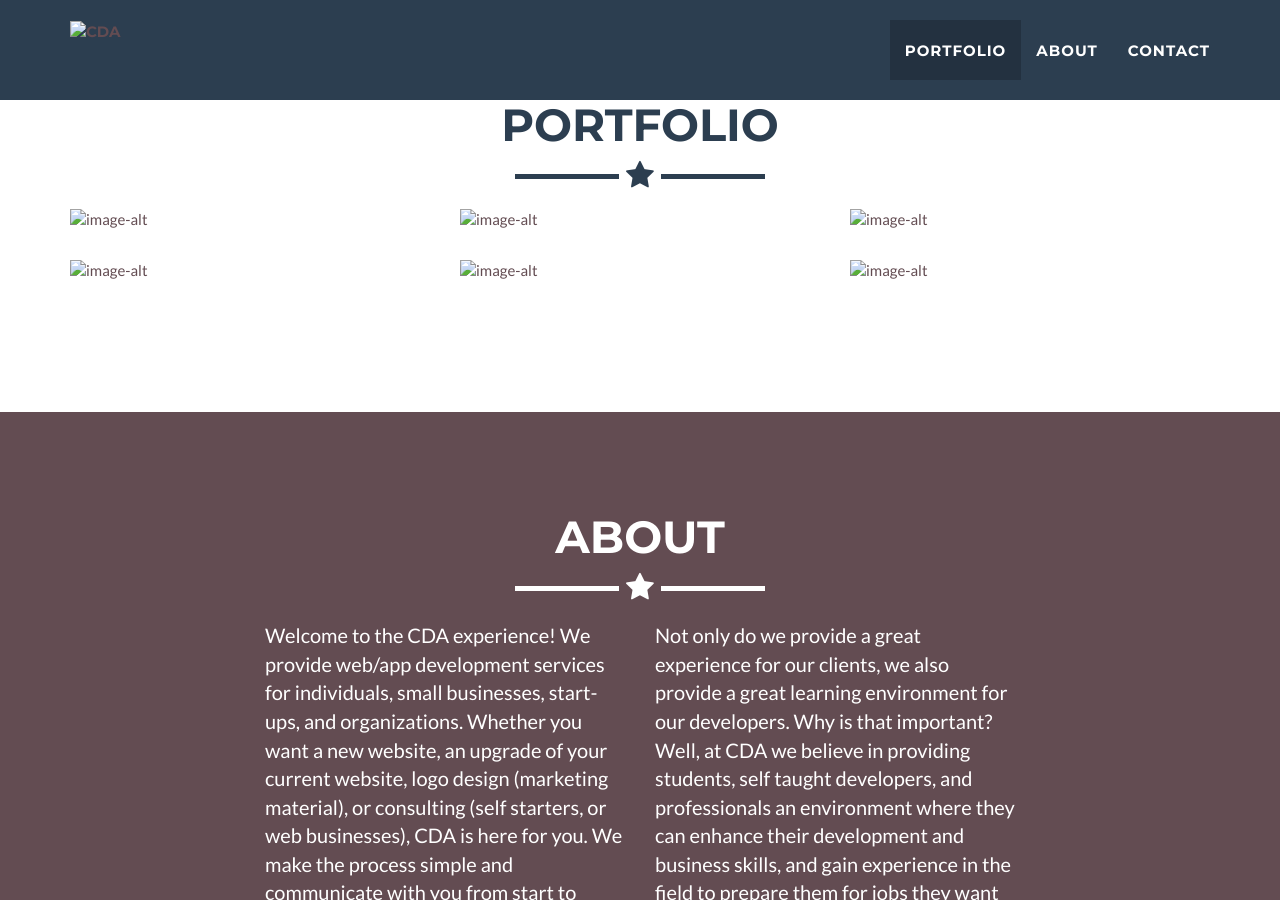
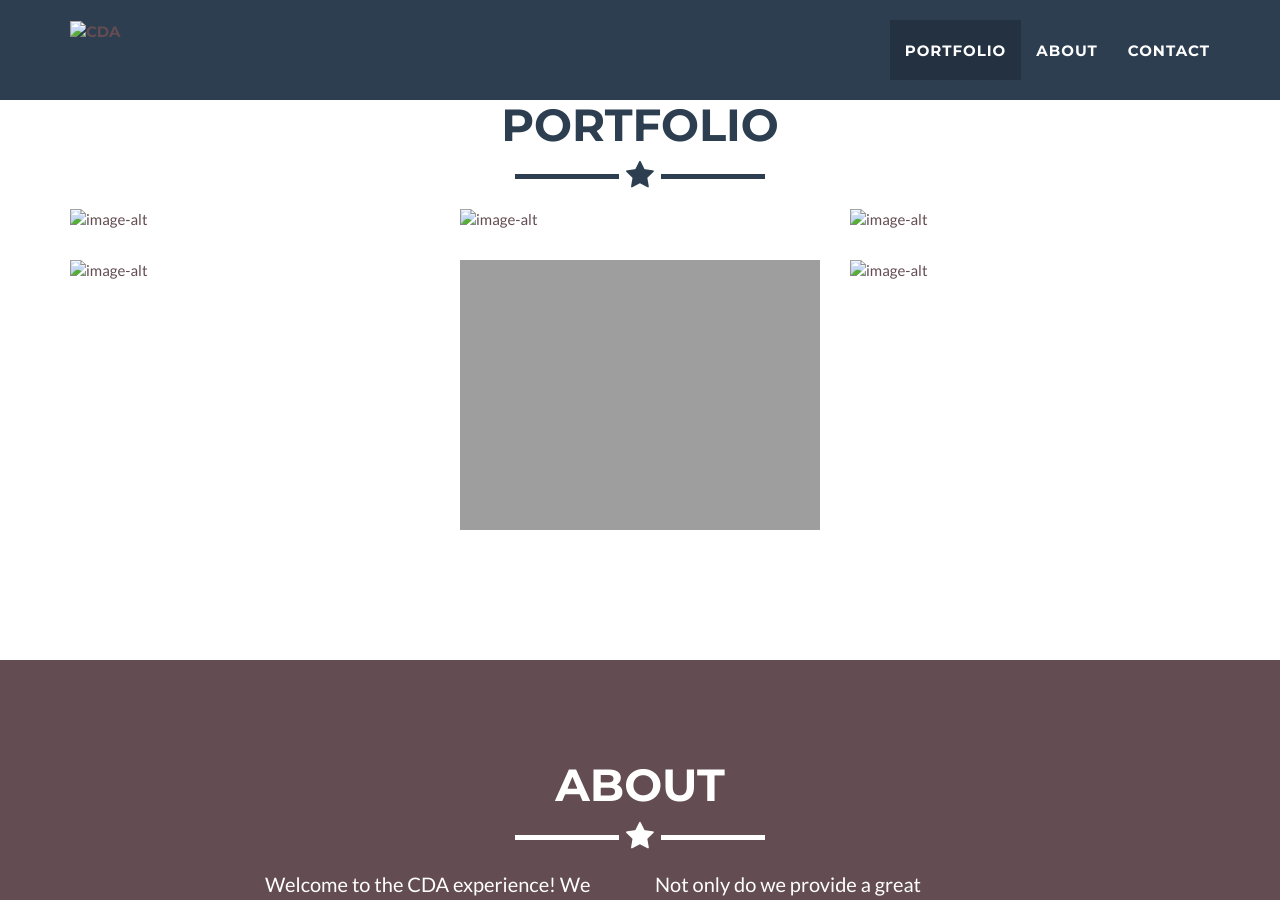
Before and after one commit to CDAwebhost/CDAwebhost, a Jekyll site: the page built from _posts/2014-07-13-project-6.markdown, in a window 1280 px wide and 900 px high, scrolled down 398 px. Built offline with Jekyll 4.4.1, drawn with Linux system fonts in a browser that asks for light colours.

Commit message:
Update 2014-07-13-project-6.markdown

```diff
--- a/_posts/2014-07-13-project-6.markdown
+++ b/_posts/2014-07-13-project-6.markdown
@@ -2,7 +2,7 @@
 layout: default
 modal-id: 6
 date: 2014-07-15
-img: submarine.png
+img: sCDA (8).png
 alt: image-alt
 project-date: April 2014
 client: Start Bootstrap
```
